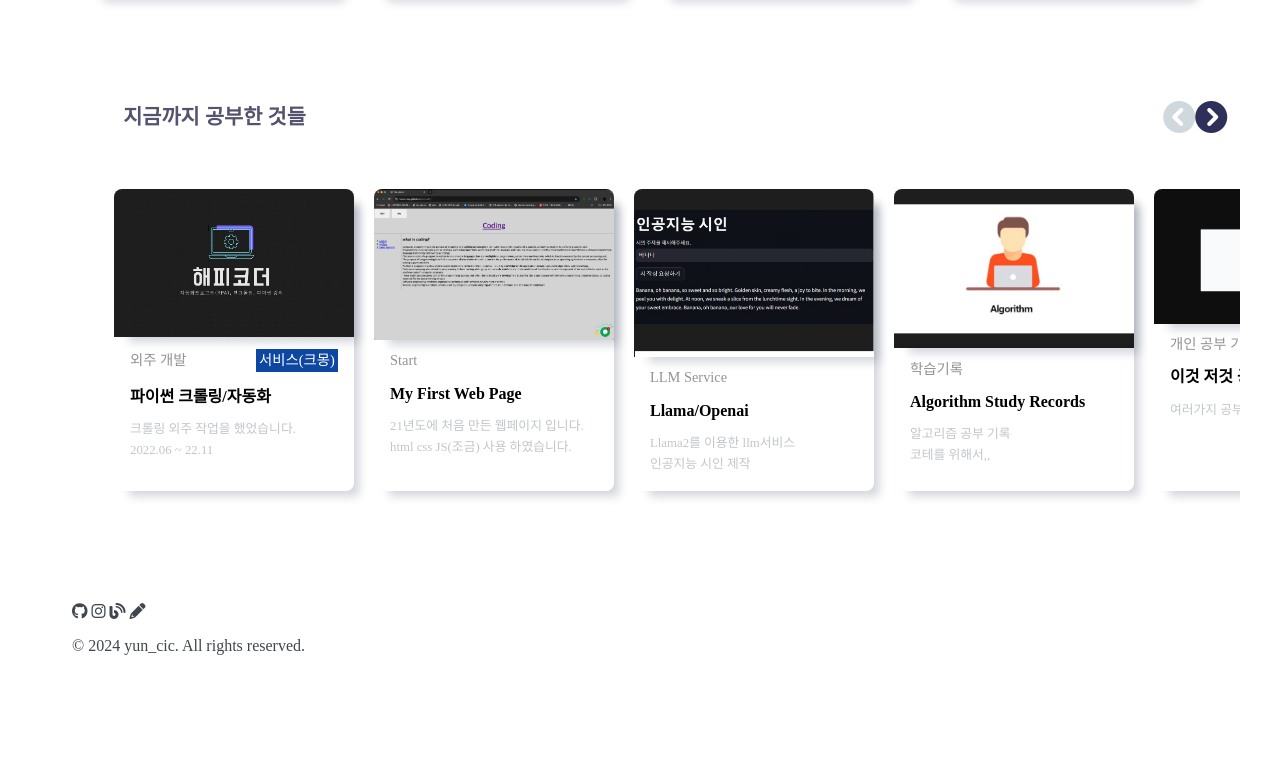
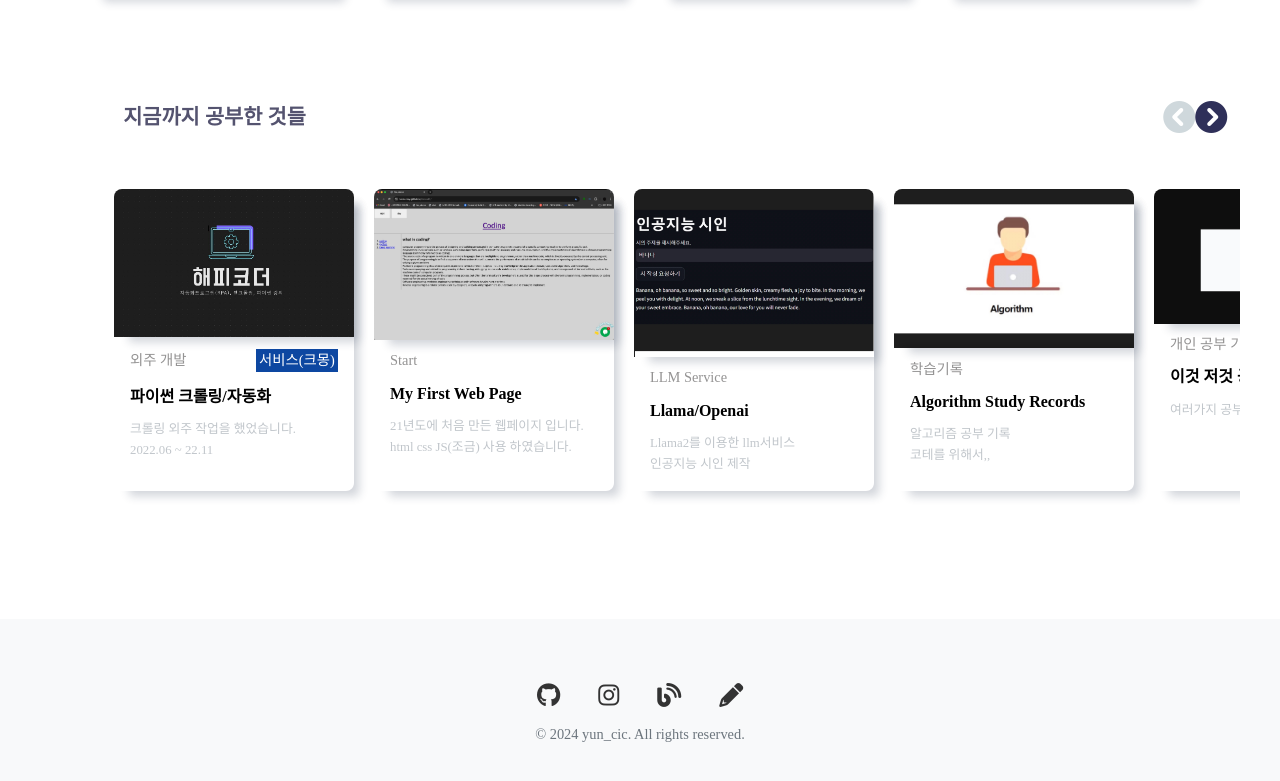
Before and after one commit to yuncic/IntroduceYun, a plain HTML site: page index.html in a window 1280 px wide. Shown: the part 531-1312 px from the top of the page. Before the commit the page ends 1235 px from the top, so only its background shows below. Drawn offline with Linux system fonts and the light colour scheme; a web font is replaced by a local one.

Commit message:
Update style.css

```diff
--- a/css/style.css
+++ b/css/style.css
@@ -132,7 +132,7 @@ section{
     padding-left: auto ;
 }
 .message{
-    font-size: 1.4rem;
+    font-size: 1rem;
     font-weight: normal;
     color: #fff;
     line-height: 2.5rem;
@@ -488,3 +488,51 @@ section{
         text-align: center;
     }
 }
+
+footer {
+    background-color: #f8f9fa;
+    padding: 2rem 0;
+    margin-top: 3rem;
+}
+
+.footer-container {
+    text-align: center;
+}
+
+.social-links {
+    margin-bottom: 1rem;
+}
+
+.social-links a {
+    color: #333;
+    font-size: 1.5rem;
+    margin: 0 1rem;
+    transition: color 0.3s ease;
+}
+
+.social-links a:hover {
+    color: #007bff;
+}
+
+.copyright {
+    color: #6c757d;
+    font-size: 0.9rem;
+    margin: 0;
+}
+
+/* 각 아이콘별 호버 효과 */
+.social-links a:hover .fa-github {
+    color: #333;
+}
+
+.social-links a:hover .fa-instagram {
+    color: #e1306c;
+}
+
+.social-links a:hover .fa-blog {
+    color: #2ecc71;
+}
+
+.social-links a:hover .fa-pencil-alt {
+    color: #f05228;  /* 티스토리 브랜드 색상 */
+}
```
